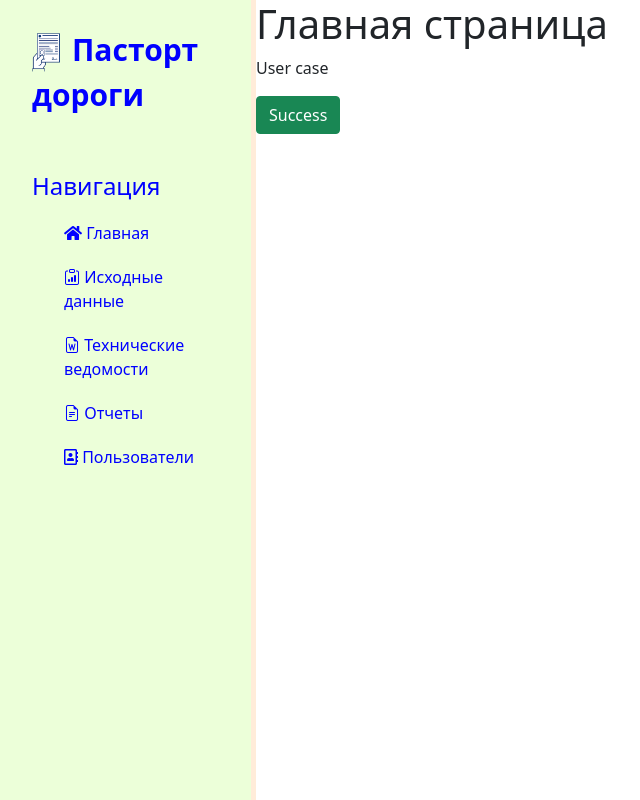
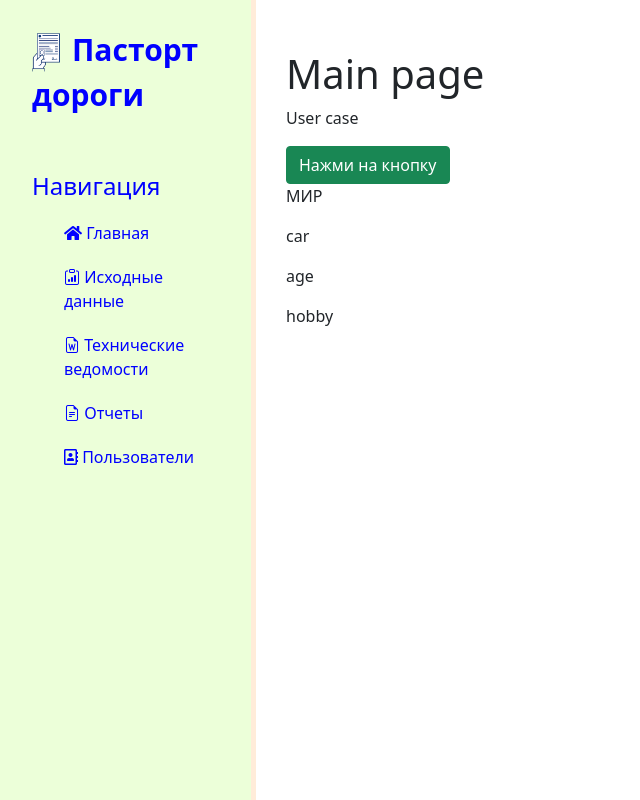
Before and after one commit to StasMK/PassWeb, a Django app: page / in a window 1280 px wide. Shown: the whole page, without its empty margins (0-640 px from the left). Run offline with Django 3.2, Linux system fonts and the light colour scheme; some libraries are stand-ins or nearby versions.

Commit message:
6 lesson

```diff
--- a/passport/main/static/main/css/main.css
+++ b/passport/main/static/main/css/main.css
@@ -41,6 +41,8 @@ aside {
  }
  .name {text-decoration: none;}
 
- main.features {
+ main .features {
+     float: left;
      margin-top: 50px;
+     margin-left: 30px;
  }
--- a/passport/main/templates/main/index.html
+++ b/passport/main/templates/main/index.html
@@ -1,12 +1,24 @@
 {% extends 'main/layout.html' %}
 
-{% block  title %}Главная страница{% endblock %}
+{% block  title %}{{title}}{% endblock %}
 
 {% block  content %}
     <div class="features">
-        <h1>Главная страница</h1>
+        <h1>{{title}}</h1>
         <p>User case</p>
-        <button type="button" class="btn btn-success">Success</button>
+        <button type="button" class="btn btn-success">Нажми на кнопку</button>
+<!--        {{values}}-->
+        {% for el in values %}
+            {% if el == 'Мир' %}
+<!--                {% filter upper %}-->
+                    <p>{{ el|upper }}</p>
+<!--                {% endfilter %}-->
+            {% endif %}
+        {% endfor %}
+
+        {% for el in obj %}
+            <p>{{ el }}</p>
+        {% endfor %}
 
     </div>
 {% endblock %}
--- a/passport/main/views.py
+++ b/passport/main/views.py
@@ -1,12 +1,25 @@
 from django.shortcuts import render
+
+
 # from django.http import HttpResponse
 
 # Create your views here.
 def index(request):
-    return render(request,'main/index.html')
+    data = {
+        'title': 'Main page',
+        'values': ['Привет','Мир','!'],
+        'obj': {
+            'car': 'Renault',
+            'age': '45',
+            'hobby': 'IT'
+        }
+    }
+    return render(request, 'main/index.html', data)
+
 
 def about(request):
-    return render(request,'main/about.html')
+    return render(request, 'main/about.html')
+
 
 def loaddata(request):
-    return render(request,'main/ishdata.html')
+    return render(request, 'main/ishdata.html')
```
